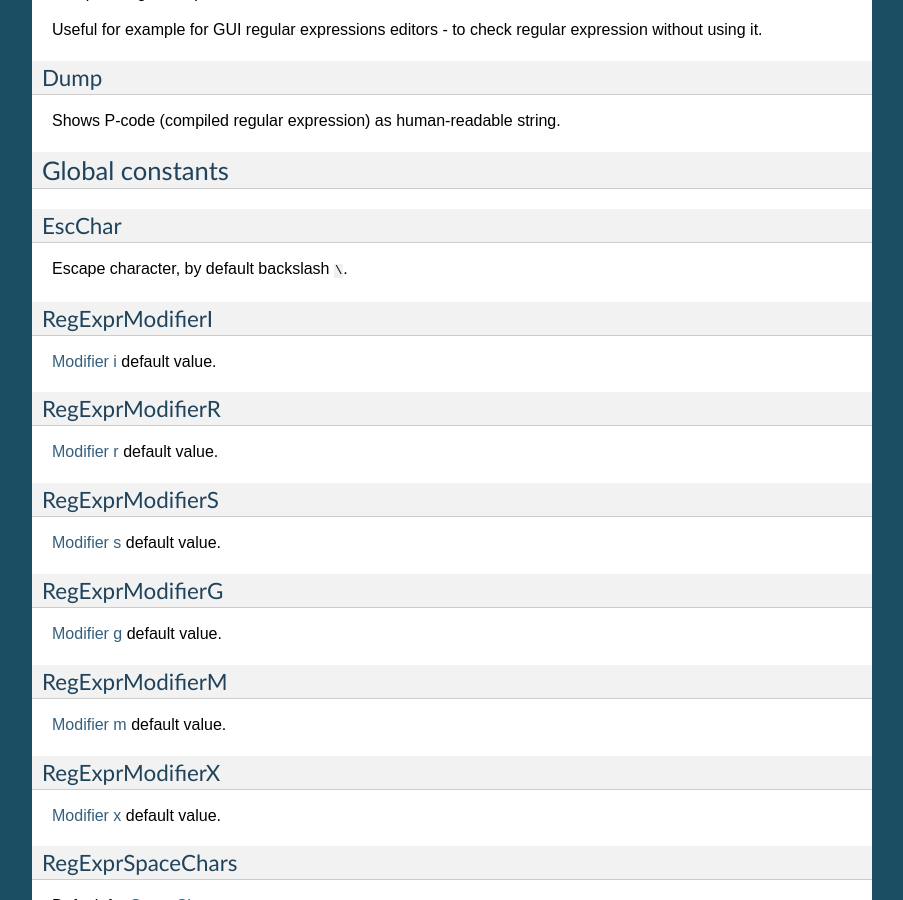
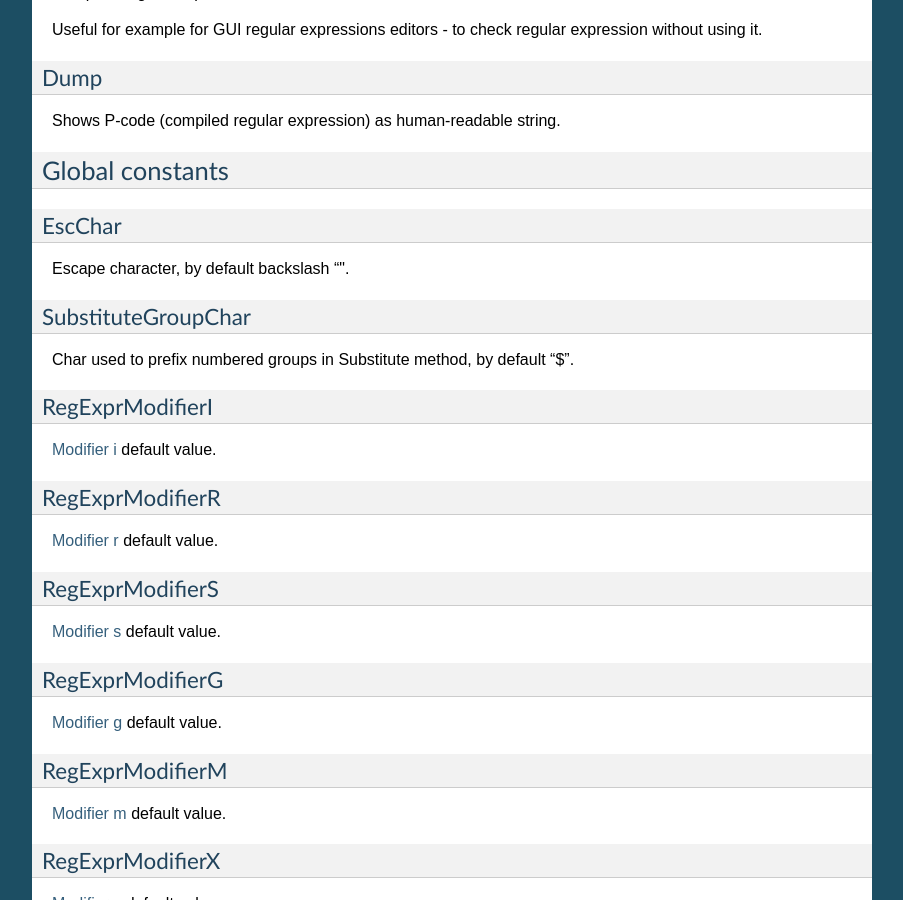
Before and after one commit to andgineer/TRegExpr, a Sphinx documentation site: the page built from docs/tregexpr.rst, in a window 1280 px wide and 900 px high, scrolled down 5789 px. Shown: the whole window, without its empty margins (198-1101 px from the left). Built offline with Sphinx 7.4.7, drawn with Linux system fonts in a browser that asks for light colours.

Commit message:
missed const in docs

```diff
--- a/docs/tregexpr.rst
+++ b/docs/tregexpr.rst
@@ -386,7 +386,12 @@ Global constants
 EscChar
 ~~~~~~~
 
-Escape character, by default backslash ``\``.
+Escape character, by default backslash "\".
+
+SubstituteGroupChar
+~~~~~~~~~~~~~~~~~~~
+
+Char used to prefix numbered groups in Substitute method, by default "$".
 
 RegExprModifierI
 ~~~~~~~~~~~~~~~~
```
